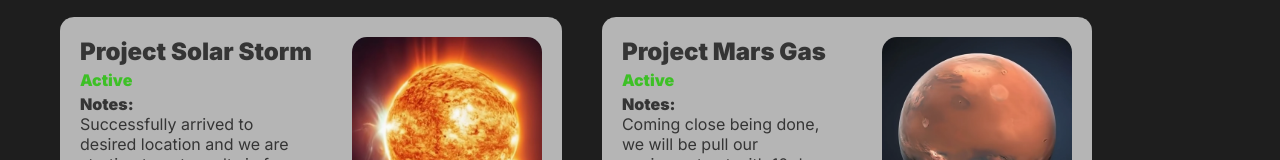
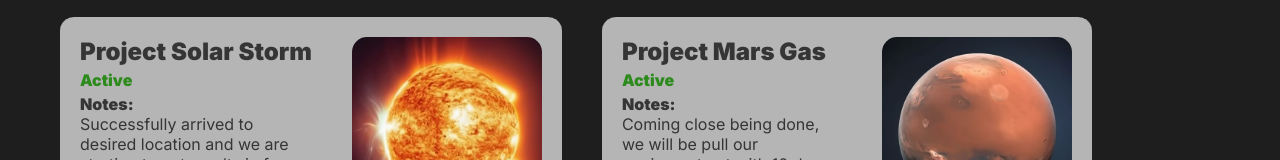
Before and after one commit to joseph-designs/Challenge-3, a plain HTML site: page index.html in a window 1280 px wide. Shown: the part 236-396 px from the top of the page. Drawn offline with Linux system fonts and the light colour scheme.

Commit message:
Update screen.css

```diff
--- a/screen.css
+++ b/screen.css
@@ -2,7 +2,7 @@
 @import url('https://fonts.googleapis.com/css2?family=Inter:wght@400;900&display=swap');
 
 :root {
-    --active-text-color: #3dc026;
+    --active-text-color: #2d8a1d;
     --error-text-color: #c02626;
     --not-luanched-color: #515151;
     --font-family: "Inter", sans-serif;
```
